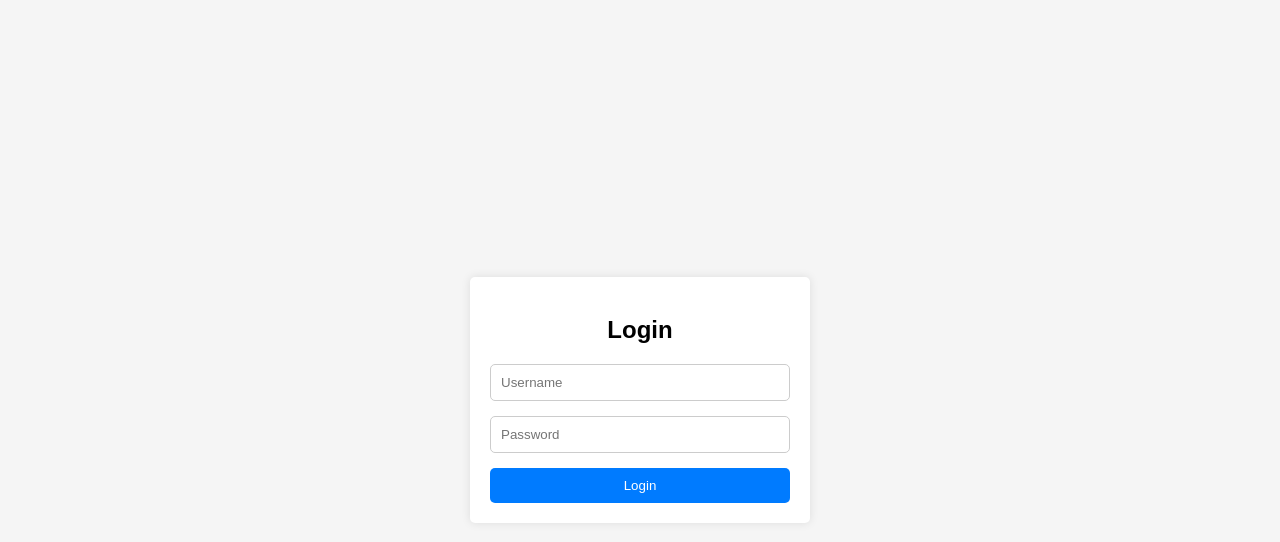
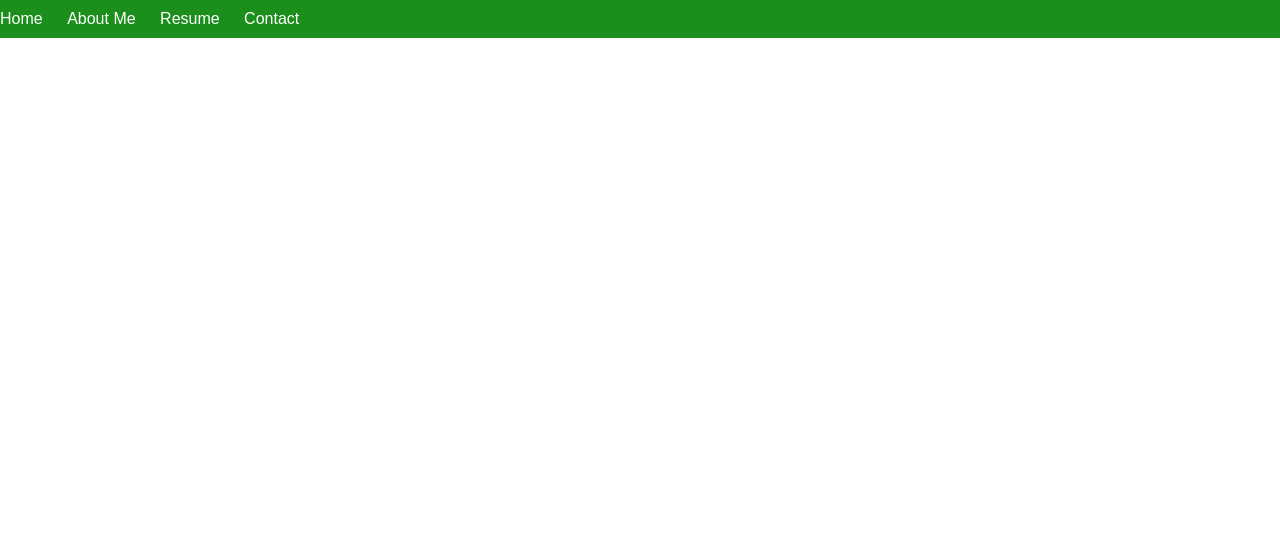
Before and after one commit to nabin0909/nabingithub.io, a plain HTML site: page index.html in a window 1280 px wide. Drawn offline with Linux system fonts and the light colour scheme; files that its build step writes are made by us from their sources.

Commit message:
Add files via upload

```diff
--- a/index.html
+++ b/index.html
@@ -1,63 +1,27 @@
 <!DOCTYPE html>
 <html lang="en">
 <head>
-  <meta charset="UTF-8">
-  <meta name="viewport" content="width=device-width, initial-scale=1.0">
-  <title>Login Page</title>
-  <style>
-    body {
-      font-family: Arial, sans-serif;
-      margin: 0;
-      padding: 0;
-      display: flex;
-      justify-content: center;
-      align-items: center;
-      height: 100vh;
-      background-color: #f5f5f5;
-    }
-    .login-container {
-      background-color: #ffffff;
-      padding: 20px;
-      border-radius: 5px;
-      box-shadow: 0 0 10px rgba(0, 0, 0, 0.1);
-      width: 300px;
-    }
-    .login-container h2 {
-      text-align: center;
-      margin-bottom: 20px;
-    }
-    .login-container input[type="text"],
-    .login-container input[type="password"] {
-      width: 100%;
-      padding: 10px;
-      margin-bottom: 15px;
-      border: 1px solid #ccc;
-      border-radius: 5px;
-      box-sizing: border-box;
-    }
-    .login-container button {
-      width: 100%;
-      padding: 10px;
-      background-color: #007bff;
-      border: none;
-      border-radius: 5px;
-      color: #ffffff;
-      cursor: pointer;
-      transition: background-color 0.3s ease;
-    }
-    .login-container button:hover {
-      background-color: #0056b3;
-    }
-  </style>
+    <meta charset="UTF-8">
+    <meta name="viewport" content="width=device-width, initial-scale=1.0">
+    <title>My Portfolio</title>
+    <link rel="stylesheet" href="nabin.css">
 </head>
 <body>
-  <div class="login-container">
-    <h2>Login</h2>
-    <form action="#">
-      <input type="text" placeholder="Username" required>
-      <input type="password" placeholder="Password" required>
-      <button type="submit">Login</button>
-    </form>
-  </div>
+    <header>
+        <nav>
+            <ul>
+                <li><a href="home.html" id="home-link">Home</a></li>
+                <li><a href="about.html" id="about-link">About Me</a></li>
+                <li><a href="resume.html" id="resume-link">Resume</a></li>
+                <li><a href="#" id="contact-link">Contact</a></li>
+            </ul>
+        </nav>
+    </header>
+
+    <main id="main-content">
+        <!-- Content will be loaded dynamically here -->
+    </main>
+
+    <script src="nabin.js"></script>
 </body>
 </html>
```
